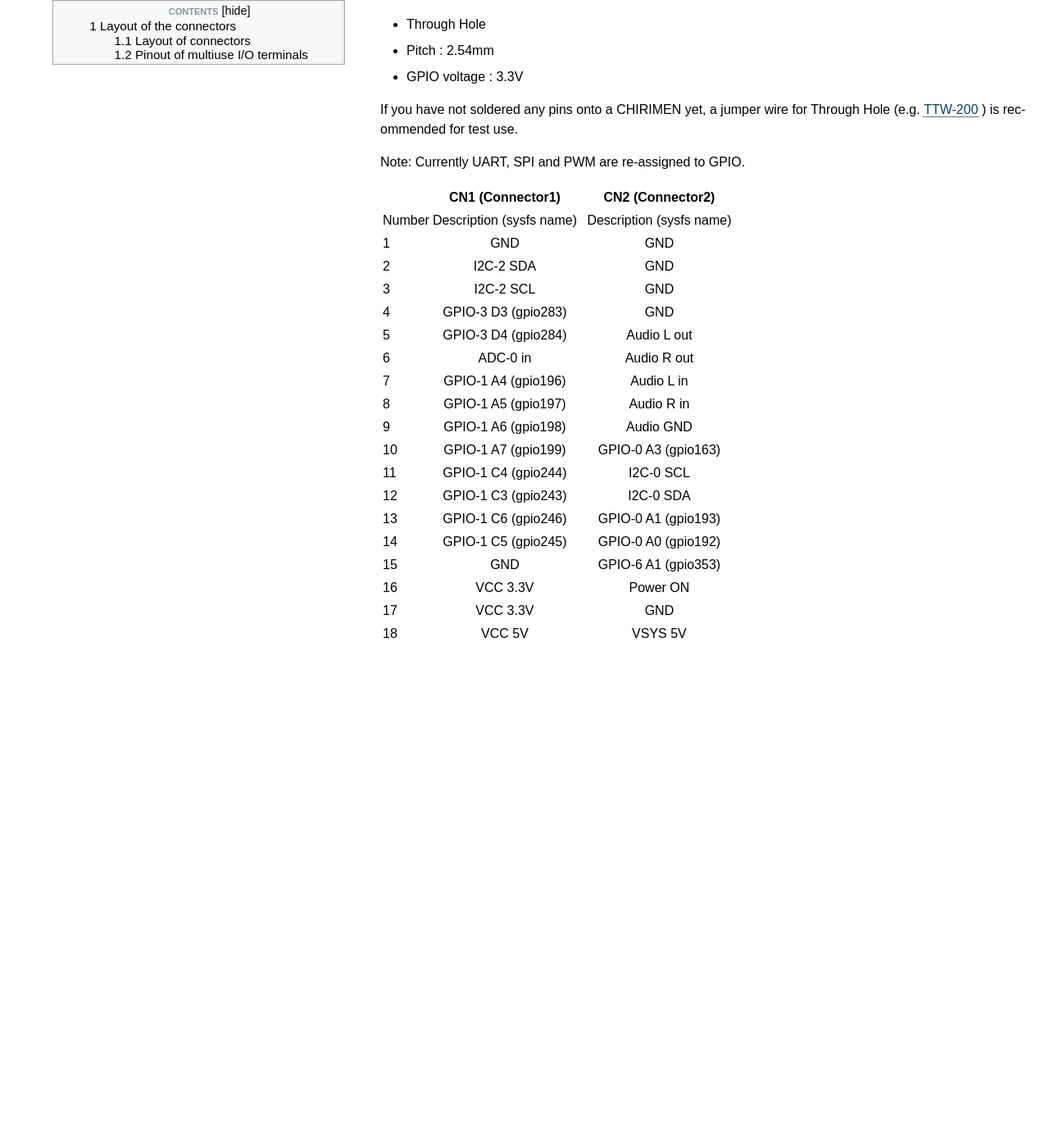
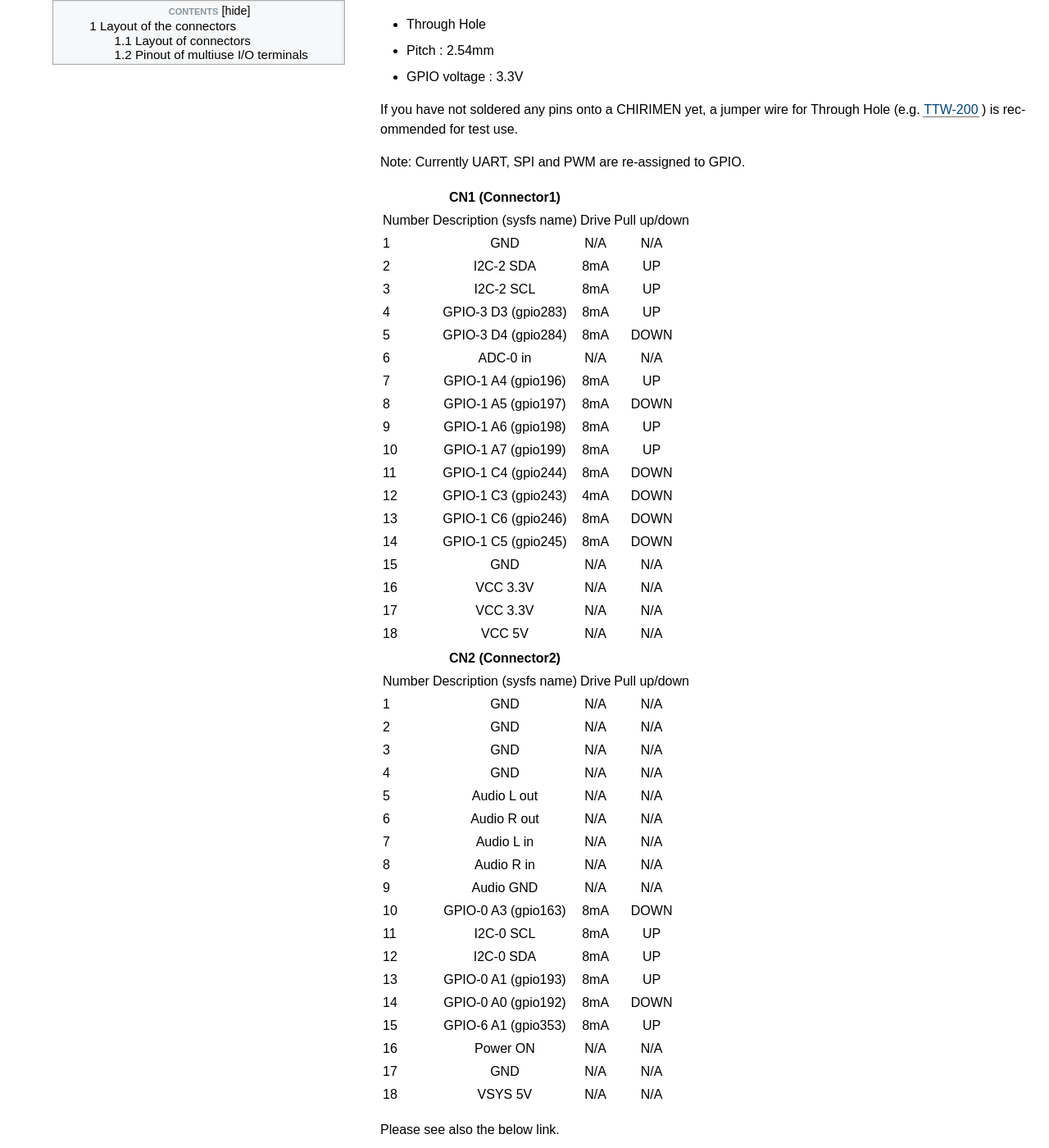
Before and after one commit to chirimen-oh/chirimen-oh.github.io, a Jekyll site: the page built from docs/en/board_connectors.md, in a window 1280 px wide and 1400 px high, scrolled down 1696 px. Shown: the whole window at 82% size. Built offline with Jekyll 4.4.1, drawn with Linux system fonts in a browser that asks for light colours; nearby versions of some CDN libraries; before the commit the page ends 2516 px from its top, so only the background shows below that; some of the changed text lies outside the part shown.

Commit message:
update table CN1,CN

```diff
--- a/docs/en/board_connectors.md
+++ b/docs/en/board_connectors.md
@@ -40,27 +40,53 @@ If you have not soldered any pins onto a CHIRIMEN yet, a jumper wire for Through
 
 Note: Currently UART, SPI and PWM are re-assigned to GPIO.
 
-||CN1 (Connector1)| |CN2 (Connector2)|
-|------------|:--:|:----------:|:----------------:|
-|Number|Description (sysfs name)| |Description (sysfs name)
-|1|GND| |GND|
-|2|I2C-2 SDA| |GND|
-|3|I2C-2 SCL| |GND|
-|4|GPIO-3 D3 (gpio283)| |GND|
-|5|GPIO-3 D4 (gpio284)| |Audio L out|
-|6|ADC-0 in| |Audio R out|
-|7|GPIO-1 A4 (gpio196)| |Audio L in|
-|8|GPIO-1 A5 (gpio197)| |Audio R in|
-|9|GPIO-1 A6 (gpio198)| |Audio GND|
-|10|GPIO-1 A7 (gpio199)| |GPIO-0 A3 (gpio163)|
-|11|GPIO-1 C4 (gpio244)| |I2C-0 SCL|
-|12|GPIO-1 C3 (gpio243)| |I2C-0 SDA|
-|13|GPIO-1 C6 (gpio246)| |GPIO-0 A1 (gpio193)|
-|14|GPIO-1 C5 (gpio245)| |GPIO-0 A0 (gpio192)|
-|15|GND| |GPIO-6 A1 (gpio353)|
-|16|VCC 3.3V| |Power ON|
-|17|VCC 3.3V| |GND|
-|18|VCC 5V| |VSYS 5V|
+||CN1 (Connector1)|||
+|------------|:--:|:----------------:|:----------------:|
+|Number|Description (sysfs name)|Drive|Pull up/down|
+|1|GND|N/A|N/A|
+|2|I2C-2 SDA|8mA|UP|
+|3|I2C-2 SCL|8mA|UP|
+|4|GPIO-3 D3 (gpio283)|8mA|UP|
+|5|GPIO-3 D4 (gpio284)|8mA|DOWN|
+|6|ADC-0 in|N/A|N/A|
+|7|GPIO-1 A4 (gpio196)|8mA|UP|
+|8|GPIO-1 A5 (gpio197)|8mA|DOWN|
+|9|GPIO-1 A6 (gpio198)|8mA|UP|
+|10|GPIO-1 A7 (gpio199)|8mA|UP|
+|11|GPIO-1 C4 (gpio244)|8mA|DOWN|
+|12|GPIO-1 C3 (gpio243)|4mA|DOWN|
+|13|GPIO-1 C6 (gpio246)|8mA|DOWN|
+|14|GPIO-1 C5 (gpio245)|8mA|DOWN|
+|15|GND|N/A|N/A|
+|16|VCC 3.3V|N/A|N/A|
+|17|VCC 3.3V|N/A|N/A|
+|18|VCC 5V|N/A|N/A|
+
+||CN2 (Connector2)|||
+|------------|:--:|:--:|:----------------:|
+|Number|Description (sysfs name)|Drive|Pull up/down|
+|1|GND|N/A|N/A|
+|2|GND|N/A|N/A|
+|3|GND|N/A|N/A|
+|4|GND|N/A|N/A|
+|5|Audio L out|N/A|N/A|
+|6|Audio R out|N/A|N/A|
+|7|Audio L in|N/A|N/A|
+|8|Audio R in|N/A|N/A|
+|9|Audio GND|N/A|N/A|
+|10|GPIO-0 A3 (gpio163)|8mA|DOWN|
+|11|I2C-0 SCL|8mA|UP|
+|12|I2C-0 SDA|8mA|UP|
+|13|GPIO-0 A1 (gpio193)|8mA|UP|
+|14|GPIO-0 A0 (gpio192)|8mA|DOWN|
+|15|GPIO-6 A1 (gpio353)|8mA|UP|
+|16|Power ON|N/A|N/A|
+|17|GND|N/A|N/A|
+|18|VSYS 5V|N/A|N/A|
+
+Please see also the below link.
+- [CHIRIMEN schematic](https://github.com/chirimen-oh/release/blob/master/hardware/CMN2015-1_schematic.pdf)
+- [RK3066 datasheet](http://rockchip.fr/RK3066%20datasheet%20V1.0.pdf)
 
 
 <!-- (ORIGINAL)
```
Also changed, not shown: docs/ja/board_connectors.md (+47 -21 lines).
